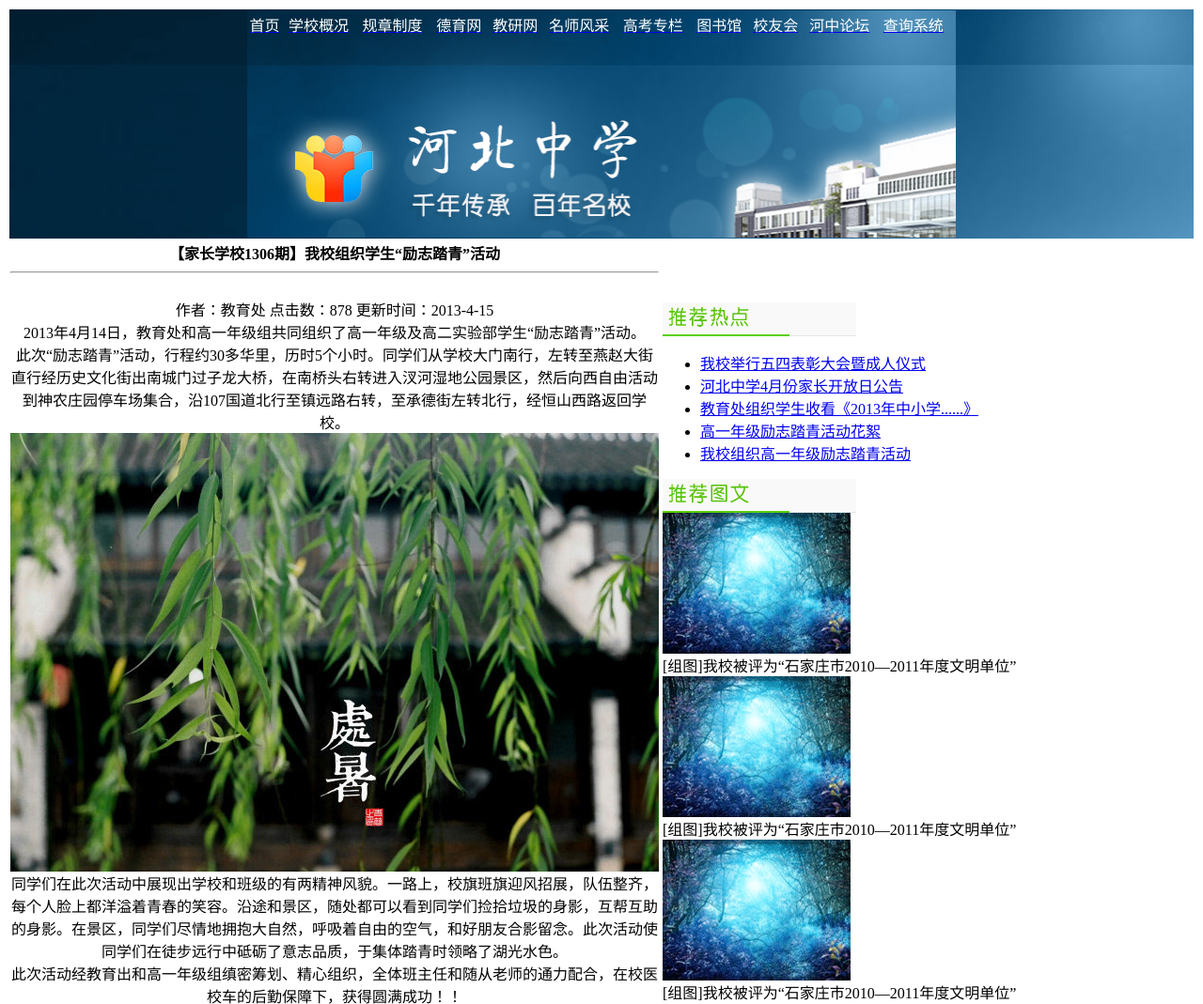
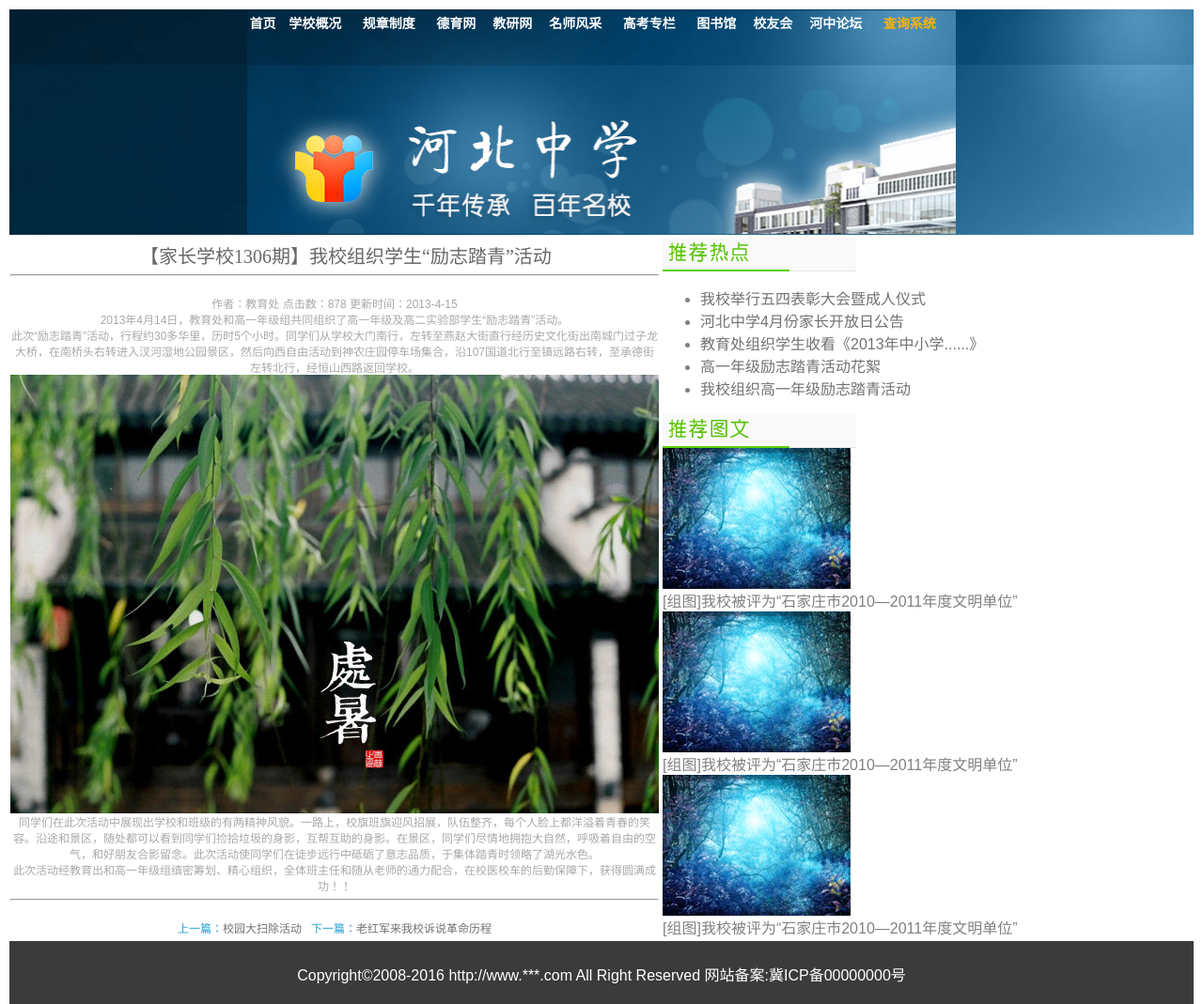
Before and after one commit to kangrunfang/web1, a plain HTML site: page images/content.html in a window 1280 px wide. Shown: the top 1069 px of the page at 94% size. Drawn offline with Linux system fonts and the light colour scheme.

Commit message:
实验7作业提交

```diff
--- /dev/null
+++ b/images/content.css
@@ -0,0 +1,3 @@
+#no4{font-family:'微软雅黑';font-size:20px;color:#686868;font-weight:normal;}
+.no5{font-family:'Arial';font-size:12px;color:#a9a8a8;font-weight:normal;text-indent:2em;}
+.p{color:#22a3d3;}
--- a/images/content.html
+++ b/images/content.html
@@ -3,6 +3,8 @@
 <head>
 	<meta charset="utf-8"/>
 	<title>河北中学首页</title>
+	<link href="style.css" rel="stylesheet" type="text/css"/>
+	<link href="content.css" rel="stylesheet" type="text/css"/>
 </head>
 <body>
 	<table width="100%">
@@ -11,38 +13,38 @@
 			<td background="bg.gif" align="center" colspan="2">
 				<table width="60%" background="banner.jpg">
 					<tr>
-						<td><a href="content.html">
+						<td class="no1"><a href="content.html" class="no2">
 						<font color="white">首页</font>
 						</a></td>
-						<td><a href="content.html">
+						<td class="no1"><a href="content.html" class="no2">
 						<font color="white">学校概况</font>
 						</a></td>
-						<td><a href="content.html">
+						<td class="no1"><a href="content.html" class="no2">
 						<font color="white">规章制度</font>
 						</a></td>
-						<td><a href="content.html">
+						<td class="no1"><a href="content.html" class="no2">
 						<font color="white">德育网</font>
 						</a></td>
-						<td><a href="content.html">
+						<td class="no1"><a href="content.html" class="no2">
 						<font color="white">教研网</font>
 						</a></td>
-						<td><a href="content.html">
+						<td class="no1"><a href="content.html" class="no2">
 						<font color="white">名师风采</font>
 						</a></td>
-						<td><a href="content.html">
+						<td class="no1"><a href="content.html" class="no2">
 						<font color="white">高考专栏</font>
 						</a></td>
-						<td><a href="content.html">
+						<td class="no1"><a href="content.html" class="no2">
 						<font color="white">图书馆</font>
 						</a></td>
-						<td><a href="content.html">
+						<td class="no1"><a href="content.html" class="no2">
 						<font color="white">校友会</font>
 						</a></td>
-						<td><a href="content.html">
+						<td class="no1"><a href="content.html" class="no2">
 						<font color="white">河中论坛</font>
 						</a></td>
-						<td><a href="content.html">
-						<font color="white">查询系统</font>
+						<td class="no1"><a href="content.html" class="no2">
+						<font color="white" id="no3">查询系统</font>
 						</a></td>
 					</tr>
 					<tr>
@@ -53,14 +55,14 @@
 		</tr>
 		<!--页面主体部分-->
 		<tr>
-		<td align="center">
-		<strong>【家长学校1306期】我校组织学生“励志踏青”活动</strong><br/><hr><br/>
+		<td align="center" class="no5">
+		<strong id="no4">【家长学校1306期】我校组织学生“励志踏青”活动</strong><br/><hr><br/>
 		&nbsp;&nbsp;&nbsp;作者：教育处&nbsp;点击数：878&nbsp;更新时间：2013-4-15&nbsp;&nbsp;&nbsp;<br/>
 		2013年4月14日，教育处和高一年级组共同组织了高一年级及高二实验部学生“励志踏青”活动。<br/>
 		此次“励志踏青”活动，行程约30多华里，历时5个小时。同学们从学校大门南行，左转至燕赵大街直行经历史文化街出南城门过子龙大桥，在南桥头右转进入汊河湿地公园景区，然后向西自由活动到神农庄园停车场集合，沿107国道北行至镇远路右转，至承德街左转北行，经恒山西路返回学校。<br/>
 		<img src="news_pic.jpg"><br/>
 		同学们在此次活动中展现出学校和班级的有两精神风貌。一路上，校旗班旗迎风招展，队伍整齐，每个人脸上都洋溢着青春的笑容。沿途和景区，随处都可以看到同学们捡拾垃圾的身影，互帮互助的身影。在景区，同学们尽情地拥抱大自然，呼吸着自由的空气，和好朋友合影留念。此次活动使同学们在徒步远行中砥砺了意志品质，于集体踏青时领略了湖光水色。<br/>
-		此次活动经教育出和高一年级组缜密筹划、精心组织，全体班主任和随从老师的通力配合，在校医校车的后勤保障下，获得圆满成功！！<br/><hr><br/>上一篇：<a href="#" target="_blank">校园大扫除活动</a>&nbsp;&nbsp;&nbsp;下一篇：<a href="#" target="_blank">老红军来我校诉说革命历程</a>
+		此次活动经教育出和高一年级组缜密筹划、精心组织，全体班主任和随从老师的通力配合，在校医校车的后勤保障下，获得圆满成功！！<br/><hr><br/><a class="p">上一篇：</a><a href="#" target="_blank">校园大扫除活动</a>&nbsp;&nbsp;&nbsp;<a class="p">下一篇：</a><a href="#" target="_blank">老红军来我校诉说革命历程</a>
 		</td>
 		<td width="800">
 		<img src="hot.jpg">
--- /dev/null
+++ b/images/index.css
@@ -0,0 +1 @@
+#no3{font-family:'微软雅黑';color:#65a7d0;font-weight:bolder;}
--- /dev/null
+++ b/images/list.css
@@ -0,0 +1 @@
+a:hover{font-size:14px;color:#b9f605;text-decoration:none;}
--- /dev/null
+++ b/images/style.css
@@ -0,0 +1,7 @@
+body{color:gray;font-size:12px;font-family:'Arial';line-height:2em;}
+a:link{color:#727272;text-decoration:none;}
+a:hover{text-decoration:underline;}
+.no1{color:#b9f605;font-size:14px;font-weight:bolder;}
+.no2{color:white;}
+a:hover{color:#b9f605;text-decoration:none;}
+#no3{color:#fdb306;}
```
Also changed, not shown: images/index.html (+14 -12 lines), images/list.html (+14 -12 lines).
